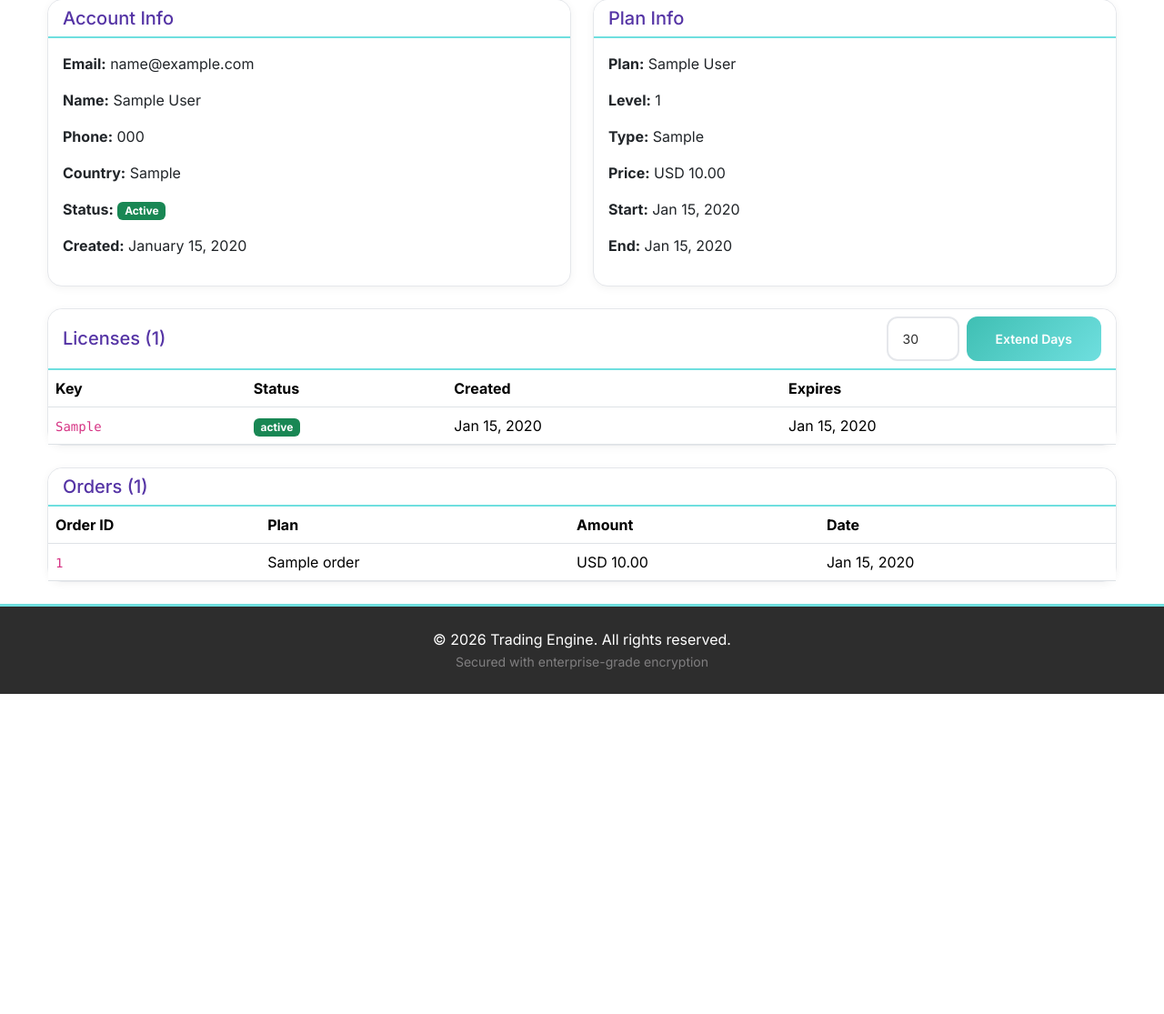
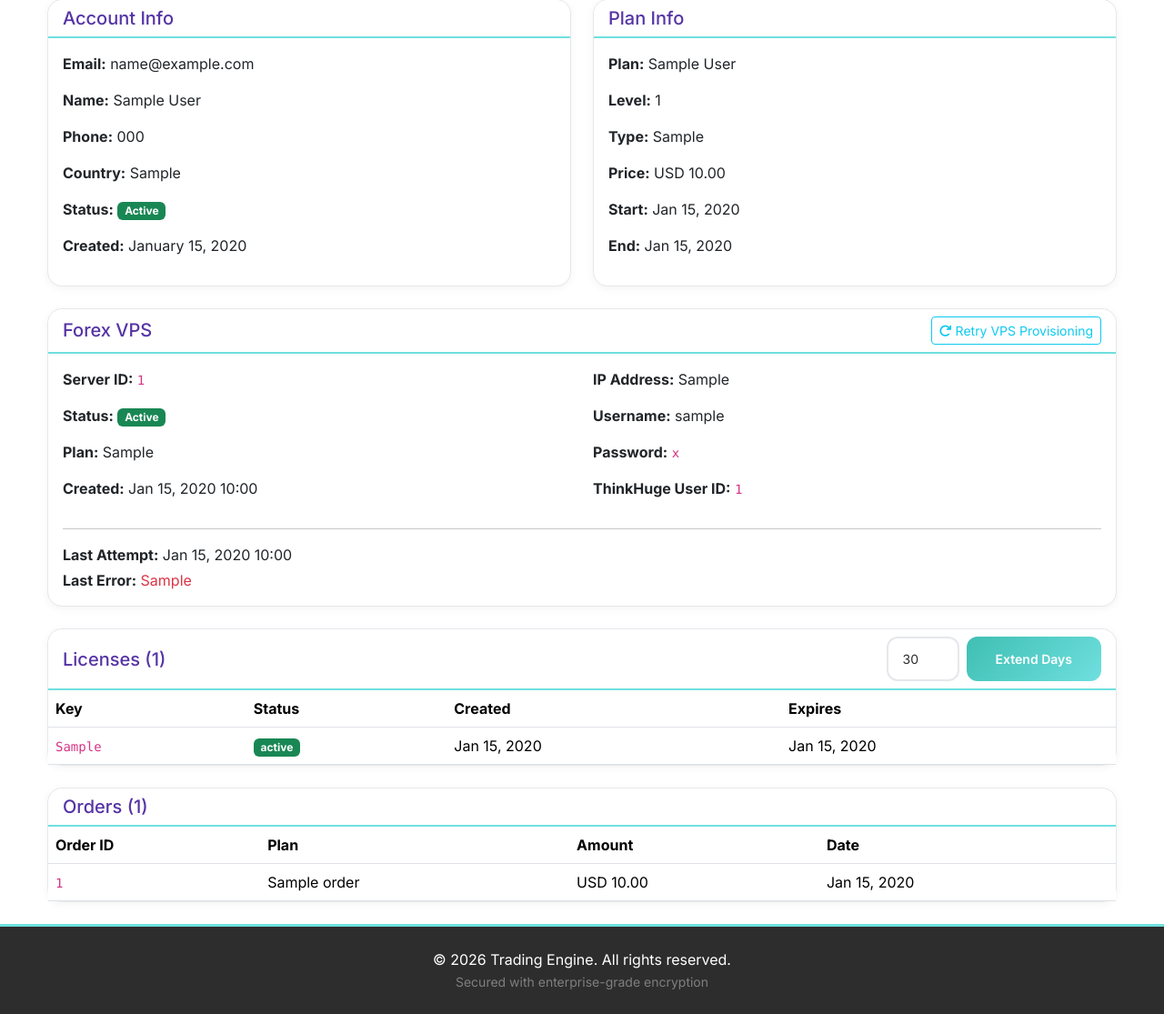
Before and after one commit to NDBOSSY/LWIX, a Flask app: page /admin/user/1 in a window 1280 px wide. Shown: the part 249-1364 px from the top of the page at 91% size. Before the commit the page ends 1012 px from the top, so only its background shows below. Run offline with Flask 3, Linux system fonts and the light colour scheme; a user stored in the database is signed in; tables that the repository leaves empty hold one stand-in row (values such as "Sample post").

Commit message:
Update user_detail main.html

```diff
--- a/templates/admin/user_detail.html
+++ b/templates/admin/user_detail.html
@@ -36,6 +36,57 @@
                     <p><strong>End:</strong> {{ user.membership_end.strftime('%b %d, %Y') if user.membership_end else 'N/A' }}</p>
                 </div>
             </div>
+        </div>
+    </div>
+
+    <!-- Forex VPS -->
+    <div class="card mb-4">
+        <div class="card-header d-flex justify-content-between align-items-center">
+            <h5 class="mb-0">Forex VPS</h5>
+            <form method="POST" action="{{ url_for('admin_retry_vps', user_id=user.id) }}" class="d-inline mb-0">
+                <button type="submit" class="btn btn-sm btn-outline-info" onclick="return confirm('Retry VPS provisioning for {{ user.email }}?')">
+                    <i class="fas fa-redo me-1"></i>Retry VPS Provisioning
+                </button>
+            </form>
+        </div>
+        <div class="card-body">
+            {% if user.vps_id %}
+                <div class="row">
+                    <div class="col-md-6">
+                        <p><strong>Server ID:</strong> <code>{{ user.vps_id }}</code></p>
+                        <p><strong>Status:</strong>
+                            {% if user.vps_status == 'active' %}
+                                <span class="badge bg-success">Active</span>
+                            {% elif user.vps_status == 'provisioning' %}
+                                <span class="badge bg-warning text-dark"><i class="fas fa-spinner fa-spin me-1"></i>Provisioning</span>
+                            {% elif user.vps_status == 'terminated' %}
+                                <span class="badge bg-secondary">Terminated</span>
+                            {% else %}
+                                <span class="badge bg-danger">{{ user.vps_status|title }}</span>
+                            {% endif %}
+                        </p>
+                        <p><strong>Plan:</strong> {{ user.vps_plan or 'N/A' }}</p>
+                        <p><strong>Created:</strong> {{ user.vps_created_at.strftime('%b %d, %Y %H:%M') if user.vps_created_at else 'N/A' }}</p>
+                    </div>
+                    <div class="col-md-6">
+                        <p><strong>IP Address:</strong> {{ user.vps_ip or 'Not yet assigned (still provisioning)' }}</p>
+                        <p><strong>Username:</strong> {{ user.vps_username or 'N/A' }}</p>
+                        <p><strong>Password:</strong> {% if vps_password %}<code>{{ vps_password }}</code>{% else %}Not yet available{% endif %}</p>
+                        <p><strong>ThinkHuge User ID:</strong> <code>{{ user.thinkhuge_user_id or 'N/A' }}</code></p>
+                    </div>
+                </div>
+                <hr>
+                <p class="mb-0"><strong>Last Attempt:</strong> {{ user.vps_last_attempt_at.strftime('%b %d, %Y %H:%M') if user.vps_last_attempt_at else 'N/A' }}</p>
+                {% if user.vps_last_error %}
+                <p class="mb-0 mt-1"><strong>Last Error:</strong> <span class="text-danger">{{ user.vps_last_error }}</span></p>
+                {% endif %}
+            {% else %}
+                <p class="text-muted mb-2"><i class="fas fa-circle-info me-1"></i>No VPS provisioned yet.</p>
+                <p class="mb-0"><strong>Last Attempt:</strong> {{ user.vps_last_attempt_at.strftime('%b %d, %Y %H:%M') if user.vps_last_attempt_at else 'Never' }}</p>
+                {% if user.vps_last_error %}
+                <p class="mb-0 mt-1"><strong>Last Error:</strong> <span class="text-danger">{{ user.vps_last_error }}</span></p>
+                {% endif %}
+            {% endif %}
         </div>
     </div>
 
```
